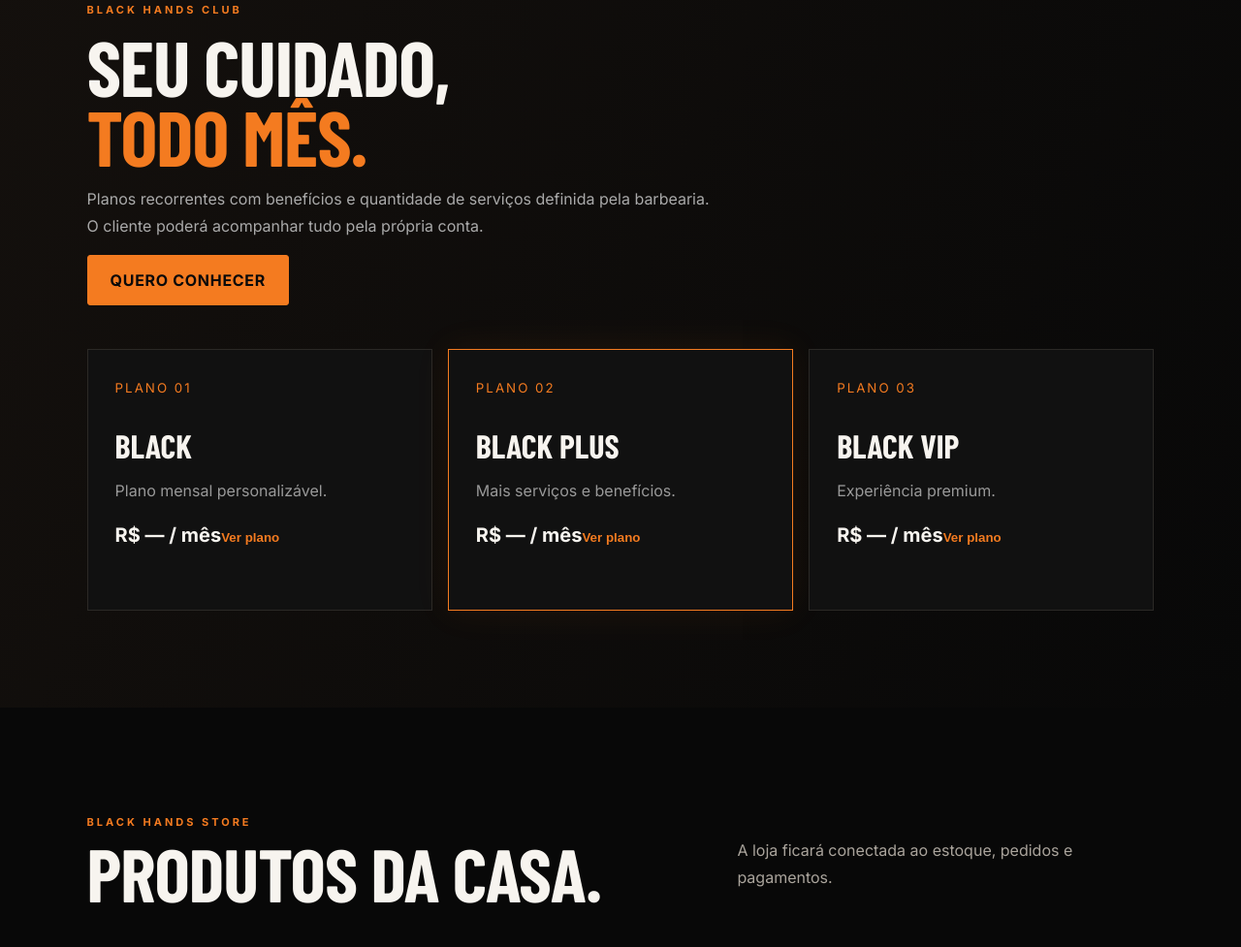
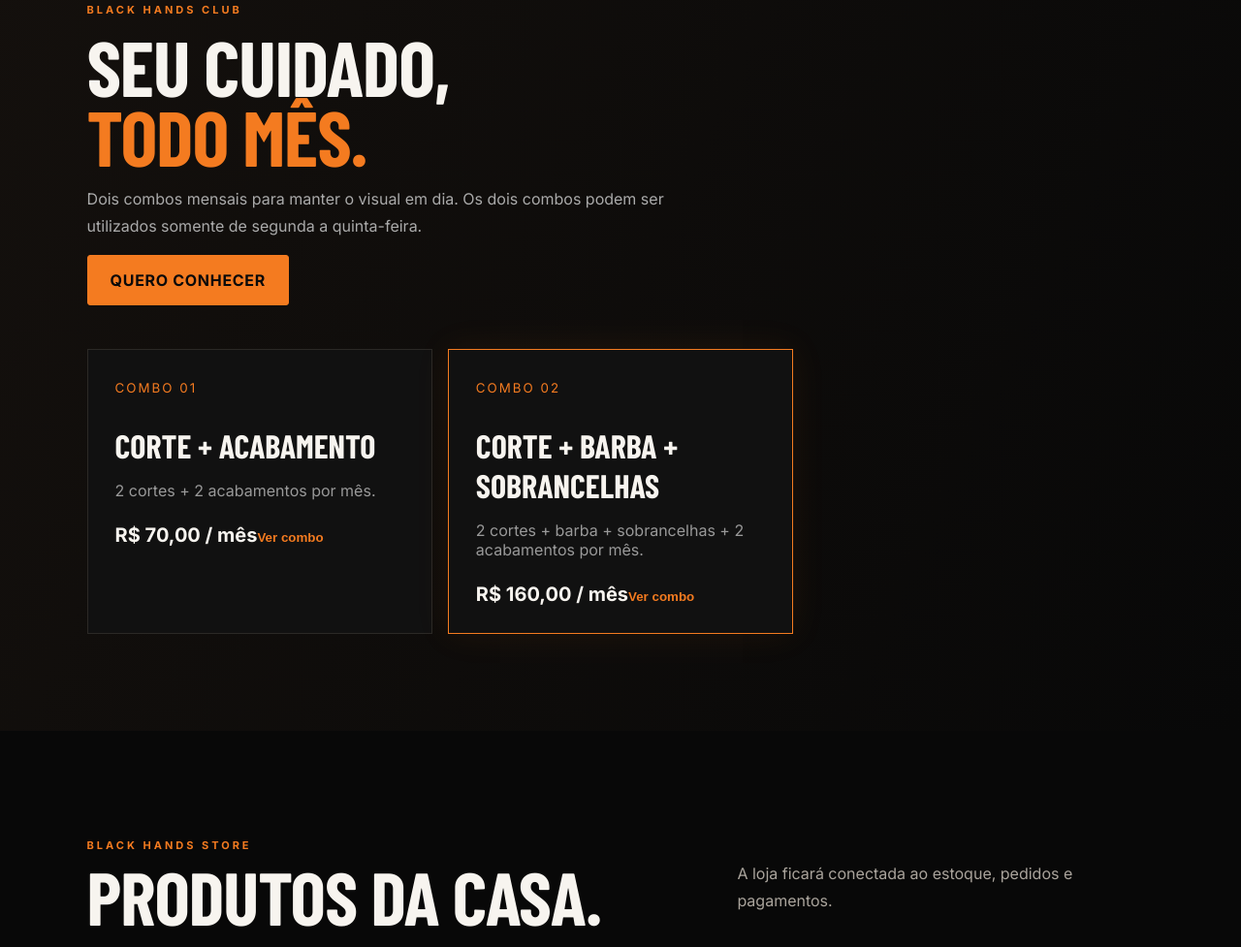
Before and after one commit to lhdias777-boop/black-hands-barber, a website: page index.html in a window 1280 px wide. Shown: the part 4686-5663 px from the top of the page at 97% size. Drawn offline with nearby package versions, Linux system fonts and the light colour scheme; no server answers; a web font is replaced by a local one.

Commit message:
Atualizar Black Hands Club para dois combos mensais

```diff
--- a/index.html
+++ b/index.html
@@ -146,13 +146,20 @@
       <div class="club-copy">
         <p class="eyebrow">BLACK HANDS CLUB</p>
         <h2>Seu cuidado,<br><span>todo mês.</span></h2>
-        <p>Planos recorrentes com benefícios e quantidade de serviços definida pela barbearia. O cliente poderá acompanhar tudo pela própria conta.</p>
+        <p>Dois combos mensais para manter o visual em dia. Os dois combos podem ser utilizados somente de segunda a quinta-feira.</p>
         <a class="btn" href="#agendar">QUERO CONHECER</a>
       </div>
       <div class="plan-grid">
-        <article class="plan"><small>PLANO 01</small><h3>Black</h3><p>Plano mensal personalizável.</p><strong>R$ — / mês</strong><button>Ver plano</button></article>
-        <article class="plan featured"><small>PLANO 02</small><h3>Black Plus</h3><p>Mais serviços e benefícios.</p><strong>R$ — / mês</strong><button>Ver plano</button></article>
-        <article class="plan"><small>PLANO 03</small><h3>Black VIP</h3><p>Experiência premium.</p><strong>R$ — / mês</strong><button>Ver plano</button></article>
+        <article class="plan">
+          <small>COMBO 01</small><h3>Corte + Acabamento</h3>
+          <p>2 cortes + 2 acabamentos por mês.</p>
+          <strong>R$ 70,00 / mês</strong><button>Ver combo</button>
+        </article>
+        <article class="plan featured">
+          <small>COMBO 02</small><h3>Corte + Barba + Sobrancelhas</h3>
+          <p>2 cortes + barba + sobrancelhas + 2 acabamentos por mês.</p>
+          <strong>R$ 160,00 / mês</strong><button>Ver combo</button>
+        </article>
       </div>
     </section>
 
```
